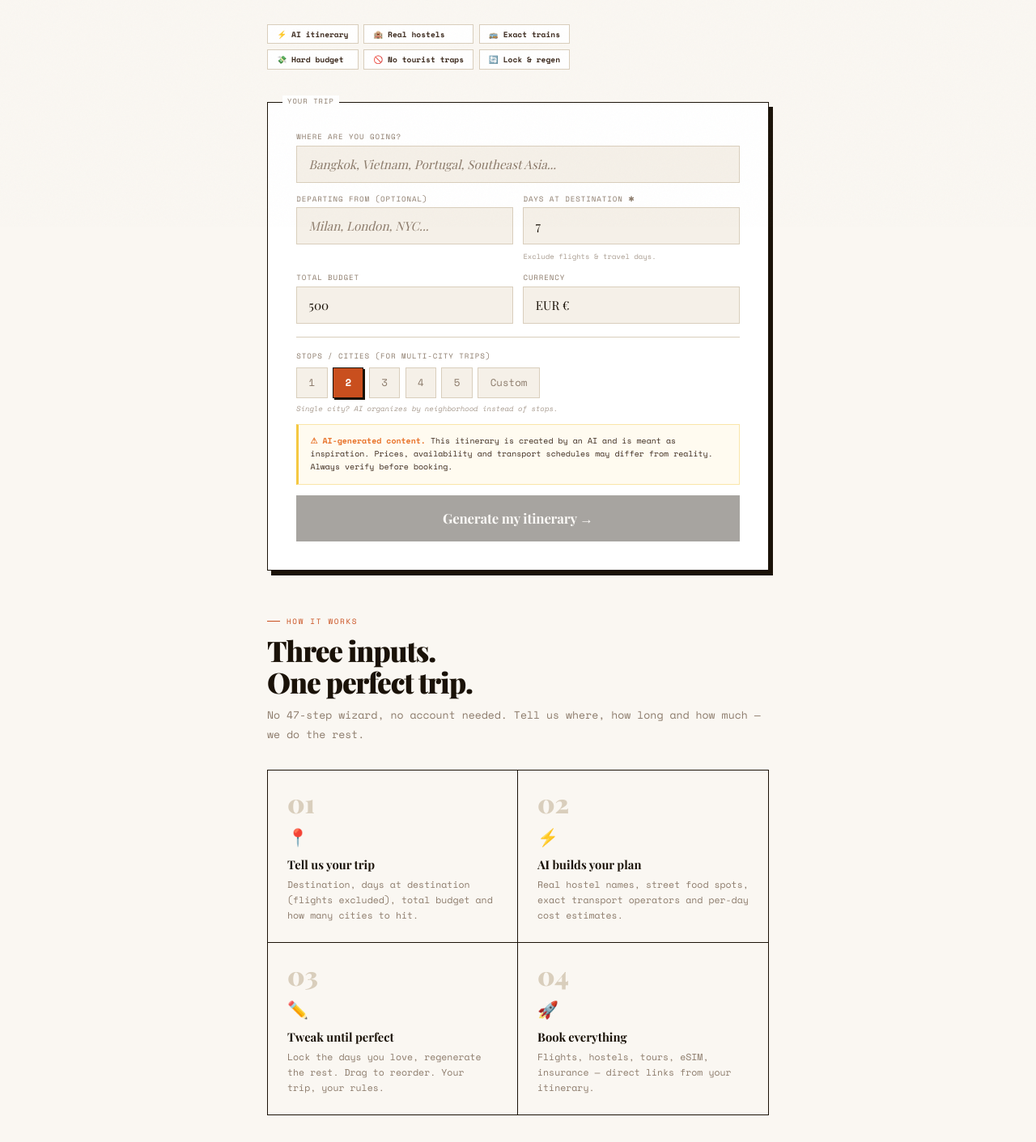
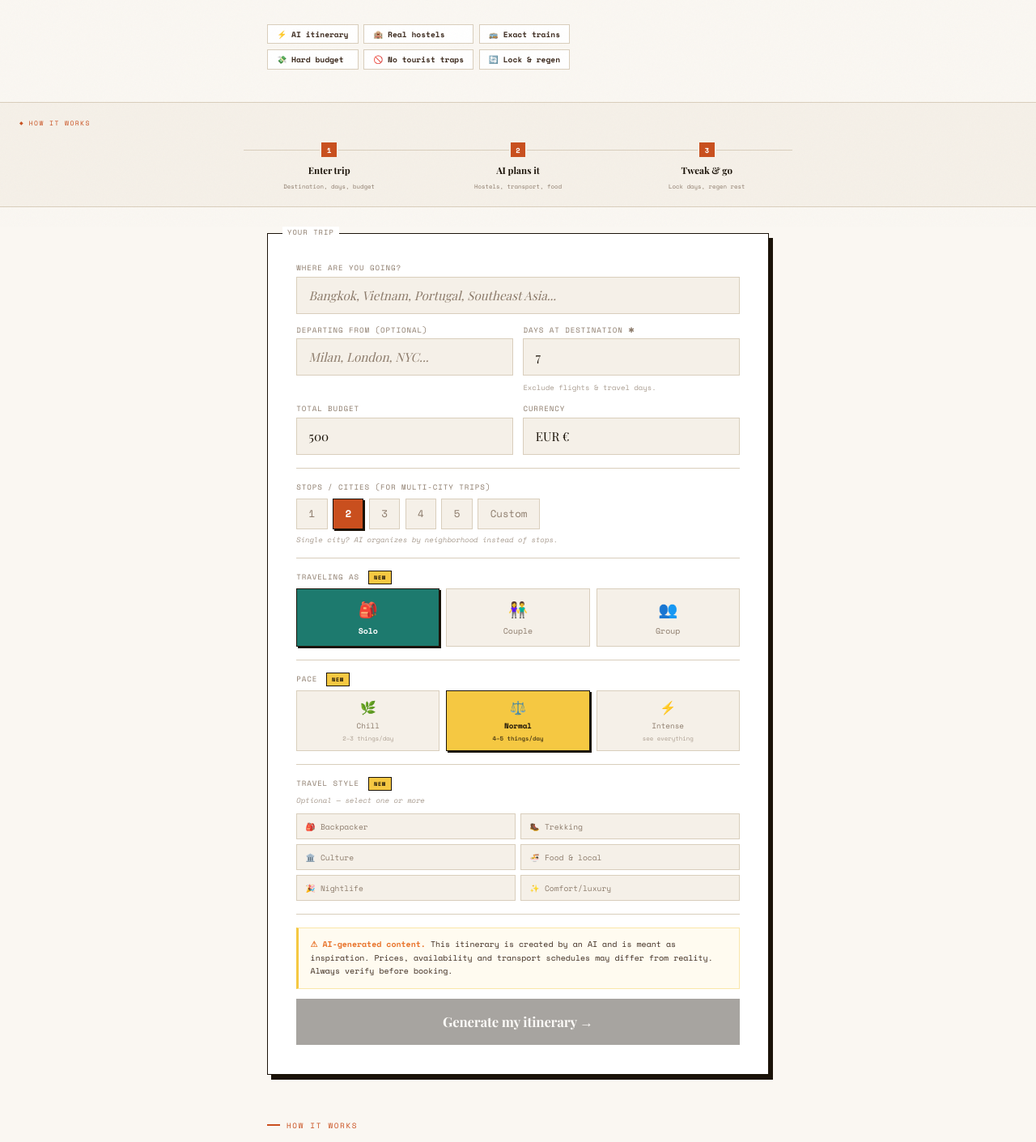
Before and after one commit to hoppaway/hoppaway, a React (Vite) app: page / in a window 1280 px wide. Shown: the part 520-1931 px from the top of the page at 81% size. Built offline with nearby package versions, Linux system fonts and the light colour scheme; a web font is replaced by a local one.

Commit message:
Update App.jsx

```diff
--- a/src/App.jsx
+++ b/src/App.jsx
@@ -317,6 +317,32 @@ const css = `
   .tip { display: flex; gap: 0.6rem; margin-bottom: 0.6rem; font-size: 0.82rem; line-height: 1.65; color: var(--brown); }
   .tip-arr { color: var(--rust); flex-shrink: 0; font-family: var(--fm); font-size: 0.78rem; }
 
+  /* ─── HOW IT WORKS STRIP ─── */
+  .hiw-strip { background: var(--sand); border-top: 1.5px solid var(--border); border-bottom: 1.5px solid var(--border); padding: 1.2rem 1.5rem; max-width: 100%; margin-bottom: 2rem; }
+  .hiw-strip-title { font-family: var(--fm); font-size: 0.5rem; color: var(--rust); letter-spacing: 0.18em; text-transform: uppercase; margin-bottom: 1rem; display: flex; align-items: center; gap: 0.35rem; }
+  .hiw-strip-title::before { content: '◆'; font-size: 0.38rem; }
+  .hiw-strip-steps { display: flex; position: relative; max-width: 700px; margin: 0 auto; }
+  .hiw-strip-steps::before { content: ''; position: absolute; top: 0.68rem; left: 0.7rem; right: 0.7rem; height: 1px; background: var(--border); z-index: 0; }
+  .hiw-strip-step { flex: 1; display: flex; flex-direction: column; align-items: center; text-align: center; gap: 0.45rem; position: relative; z-index: 1; }
+  .hiw-strip-n { width: 1.4rem; height: 1.4rem; background: var(--rust); color: white; font-family: var(--fm); font-size: 0.55rem; font-weight: 700; display: flex; align-items: center; justify-content: center; border: 2px solid var(--sand); }
+  .hiw-strip-step strong { font-family: var(--ff); font-size: 0.72rem; color: var(--ink); display: block; line-height: 1.2; }
+  .hiw-strip-step span { font-family: var(--fm); font-size: 0.46rem; color: var(--muted); line-height: 1.5; }
+
+  /* ─── TRAVELING AS / PACE / STYLE ─── */
+  .new-badge { font-family: var(--fm); font-size: 0.42rem; background: var(--yellow); color: var(--ink); padding: 0.15rem 0.35rem; font-weight: 700; border: 1px solid var(--ink); vertical-align: middle; margin-left: 0.3rem; }
+  .who-row { display: grid; grid-template-columns: 1fr 1fr 1fr; gap: 0.5rem; margin-bottom: 0.3rem; }
+  .who-chip { font-family: var(--fm); font-size: 0.62rem; padding: 0.65rem 0.5rem; border: 1.5px solid var(--border); background: var(--sand); color: var(--muted); cursor: pointer; display: flex; flex-direction: column; align-items: center; gap: 0.3rem; text-align: center; user-select: none; transition: all .12s; -webkit-tap-highlight-color: transparent; }
+  .who-chip .wico { font-size: 1.2rem; }
+  .who-chip.on { background: var(--teal); border-color: var(--ink); color: #fff; font-weight: 700; box-shadow: 2px 2px 0 var(--ink); }
+  .pace-row { display: grid; grid-template-columns: 1fr 1fr 1fr; gap: 0.5rem; margin-bottom: 0.3rem; }
+  .pace-chip { font-family: var(--fm); font-size: 0.58rem; padding: 0.55rem 0.4rem; border: 1.5px solid var(--border); background: var(--sand); color: var(--muted); cursor: pointer; display: flex; flex-direction: column; align-items: center; gap: 0.25rem; text-align: center; user-select: none; transition: all .12s; -webkit-tap-highlight-color: transparent; }
+  .pace-chip .pico { font-size: 1rem; }
+  .pace-chip .psub { font-size: 0.46rem; opacity: 0.7; }
+  .pace-chip.on { background: var(--yellow); border-color: var(--ink); color: var(--ink); font-weight: 700; box-shadow: 2px 2px 0 var(--ink); }
+  .style-grid { display: grid; grid-template-columns: 1fr 1fr; gap: 0.4rem; margin-bottom: 0.3rem; }
+  .style-chip { font-family: var(--fm); font-size: 0.6rem; padding: 0.5rem 0.65rem; border: 1.5px solid var(--border); background: var(--sand); color: var(--muted); cursor: pointer; display: flex; align-items: center; gap: 0.4rem; user-select: none; transition: all .12s; -webkit-tap-highlight-color: transparent; }
+  .style-chip.on { background: var(--rust); border-color: var(--ink); color: #fff; font-weight: 700; box-shadow: 2px 2px 0 var(--ink); }
+
   /* ─── HOW IT WORKS ─── */
   .how-section { max-width: 700px; margin: 0 auto; padding: 0 1.5rem 3rem; }
   .sec-eyebrow { font-family: var(--fm); font-size: 0.58rem; color: var(--rust); letter-spacing: 0.18em; text-transform: uppercase; margin-bottom: 0.7rem; display: flex; align-items: center; gap: 0.5rem; }
@@ -476,6 +502,9 @@ export default function HoppAway() {
   const [form, setForm] = useState({ destination: "", days: "7", budget: "500", currency: "EUR", from: "", stops: "2" });
   const [useCustom, setUseCustom] = useState(false);
   const [customStops, setCustomStops] = useState("");
+  const [travelingAs, setTravelingAs] = useState("solo");
+  const [pace, setPace] = useState("normal");
+  const [travelStyle, setTravelStyle] = useState([]);
   const [loading, setLoading] = useState(false);
   const [regenLoading, setRegenLoading] = useState(false);
   const [result, setResult] = useState(null);
@@ -498,7 +527,10 @@ export default function HoppAway() {
     const lockedCtx = lockedDays.length > 0
       ? `\n\nFIXED DAYS (keep these exactly):\n${lockedDays.map(d => `- Day ${d.day}: ${d.title} | sleep: ${d.accommodation} | food: ${d.food} | transport: ${d.transport} | do: ${d.activities}`).join("\n")}`
       : "";
-    return `You are HoppAway, a budget backpacker trip planner. Generate a ${form.days}-day itinerary for a backpacker going to ${form.destination}${form.from ? ` from ${form.from}` : ""}, total budget ${form.budget} ${form.currency}.
+    const whoCtx = travelingAs === "solo" ? "solo traveler" : travelingAs === "couple" ? "couple traveling together" : "group of friends";
+    const paceCtx = pace === "chill" ? "relaxed pace (2-3 activities/day, plenty of downtime)" : pace === "intense" ? "packed schedule (maximize sights and experiences each day)" : "balanced pace (4-5 activities/day, mix of planned and free time)";
+    const styleCtx = travelStyle.length > 0 ? `Travel style preferences: ${travelStyle.join(", ")}.` : "";
+    return `You are HoppAway, a budget backpacker trip planner. Generate a ${form.days}-day itinerary for a ${whoCtx} going to ${form.destination}${form.from ? ` from ${form.from}` : ""}, total budget ${form.budget} ${form.currency}. Pace: ${paceCtx}. ${styleCtx}
 
 DESTINATION TYPE — critical:
 - If "${form.destination}" is a SINGLE CITY (e.g. "Tokyo", "Rome", "Bangkok", "Chiang Mai"): ignore the stops count. Organize by NEIGHBORHOODS or ZONES within that city. Each day explores a different area/quarter. The "title" field = neighborhood name (e.g. "Asakusa & Ueno"), not a different city.
@@ -678,6 +710,28 @@ The "location" field = city/area name (e.g. "Hội An, Vietnam" or "Asakusa, Tok
             </div>
           </div>
 
+          {/* HOW IT WORKS STRIP */}
+          <div className="hiw-strip">
+            <div className="hiw-strip-title">How it works</div>
+            <div className="hiw-strip-steps">
+              <div className="hiw-strip-step">
+                <div className="hiw-strip-n">1</div>
+                <strong>Enter trip</strong>
+                <span>Destination, days, budget</span>
+              </div>
+              <div className="hiw-strip-step">
+                <div className="hiw-strip-n">2</div>
+                <strong>AI plans it</strong>
+                <span>Hostels, transport, food</span>
+              </div>
+              <div className="hiw-strip-step">
+                <div className="hiw-strip-n">3</div>
+                <strong>Tweak & go</strong>
+                <span>Lock days, regen rest</span>
+              </div>
+            </div>
+          </div>
+
           <div className="form-wrap">
             <div className="fcard">
               <span className="fcard-label">Your trip</span>
@@ -732,6 +786,62 @@ The "location" field = city/area name (e.g. "Hội An, Vietnam" or "Asakusa, Tok
                 </div>
               )}
               <div className="stops-hint">Single city? AI organizes by neighborhood instead of stops.</div>
+
+              <hr className="fdivider" />
+
+              {/* TRAVELING AS */}
+              <div className="stops-label">Traveling as <span className="new-badge">NEW</span></div>
+              <div className="who-row">
+                {[
+                  { id:"solo", icon:"🎒", label:"Solo" },
+                  { id:"couple", icon:"👫", label:"Couple" },
+                  { id:"group", icon:"👥", label:"Group" },
+                ].map(w => (
+                  <div key={w.id} className={`who-chip ${travelingAs === w.id ? "on" : ""}`} onClick={() => setTravelingAs(w.id)}>
+                    <span className="wico">{w.icon}</span>{w.label}
+                  </div>
+                ))}
+              </div>
+
+              <hr className="fdivider" />
+
+              {/* PACE */}
+              <div className="stops-label">Pace <span className="new-badge">NEW</span></div>
+              <div className="pace-row">
+                {[
+                  { id:"chill", icon:"🌿", label:"Chill", sub:"2–3 things/day" },
+                  { id:"normal", icon:"⚖️", label:"Normal", sub:"4–5 things/day" },
+                  { id:"intense", icon:"⚡", label:"Intense", sub:"see everything" },
+                ].map(p => (
+                  <div key={p.id} className={`pace-chip ${pace === p.id ? "on" : ""}`} onClick={() => setPace(p.id)}>
+                    <span className="pico">{p.icon}</span>{p.label}
+                    <span className="psub">{p.sub}</span>
+                  </div>
+                ))}
+              </div>
+
+              <hr className="fdivider" />
+
+              {/* TRAVEL STYLE */}
+              <div className="stops-label">Travel style <span className="new-badge">NEW</span></div>
+              <div className="stops-hint" style={{marginBottom:"0.6rem"}}>Optional — select one or more</div>
+              <div className="style-grid">
+                {[
+                  { id:"backpacker", icon:"🎒", label:"Backpacker" },
+                  { id:"trekking", icon:"🥾", label:"Trekking" },
+                  { id:"culture", icon:"🏛️", label:"Culture" },
+                  { id:"food", icon:"🍜", label:"Food & local" },
+                  { id:"nightlife", icon:"🎉", label:"Nightlife" },
+                  { id:"luxury", icon:"✨", label:"Comfort/luxury" },
+                ].map(s => (
+                  <div key={s.id} className={`style-chip ${travelStyle.includes(s.id) ? "on" : ""}`}
+                    onClick={() => setTravelStyle(p => p.includes(s.id) ? p.filter(x => x !== s.id) : [...p, s.id])}>
+                    <span>{s.icon}</span>{s.label}
+                  </div>
+                ))}
+              </div>
+
+              <hr className="fdivider" />
 
               <div style={{
                 background: "#fffbf0", border: "1.5px solid rgba(245,200,66,.4)",
```
